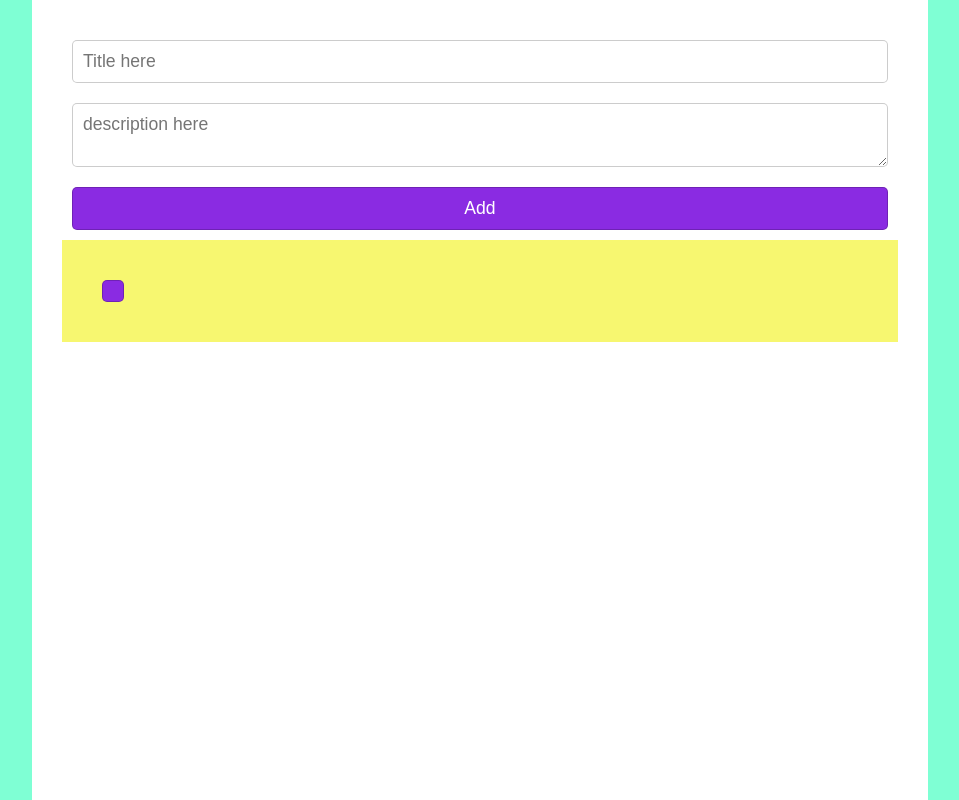
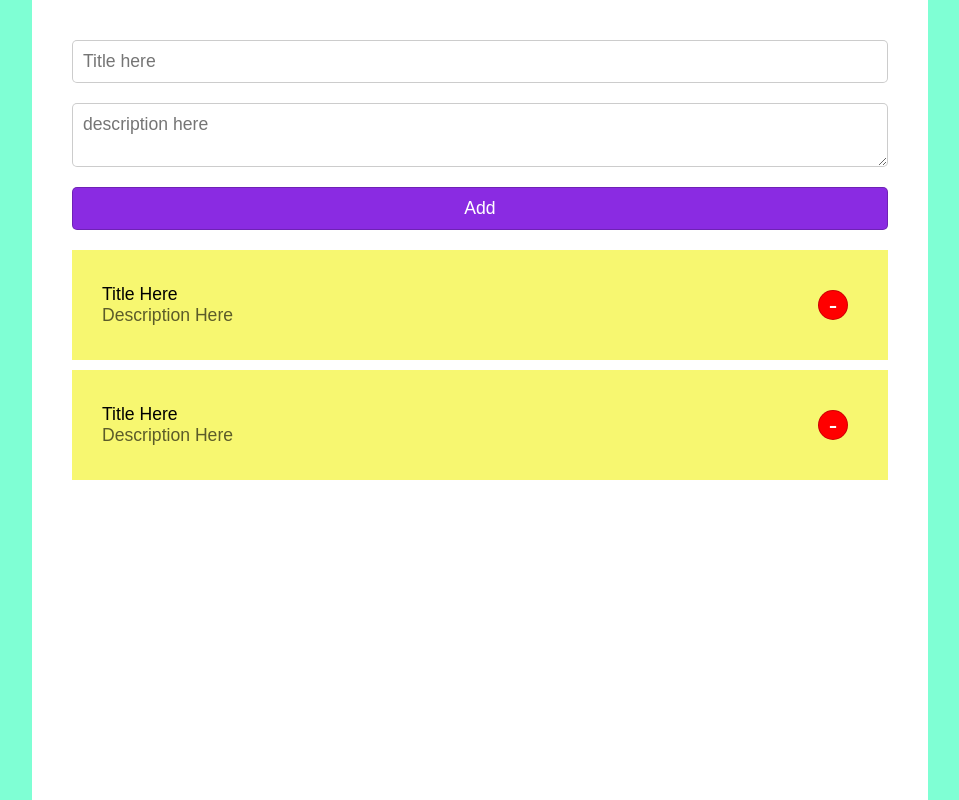
Before and after one commit to Divyaa268/DailyGoalsProject, a plain HTML site: page index.html in a window 1280 px wide. Shown: the whole page, without its empty margins (160-1119 px from the left). Drawn offline with Linux system fonts and the light colour scheme.

Commit message:
updated css
updated css

```diff
--- a/index.html
+++ b/index.html
@@ -20,13 +20,30 @@
         <div class="task">
 
             <div>
+                <p> Title Here </p>
+                <span> Description Here </span>
 
             </div>
 
-            <button></button>
+                <button class="delBtn"> - </button>
+            </div>
+
+            <div class="task">
+
+                <div>
+                    <p> Title Here </p>
+                    <span> Description Here </span>
+
+                </div>
+
+                <button class="delBtn"> - </button>
+            </div>
+
         </div>
 
-    </div>
+
+
+</div>
 
 </body>
 <script src="./index.js"></script>
--- a/style.css
+++ b/style.css
@@ -56,4 +56,27 @@ button:hover
     color: black;
     display: flex;
     align-items: center;
+    margin: 10px;
 }
+
+.task > div
+{
+    width: 100%;
+}
+
+.task span
+{
+    color: rgba(0, 0, 0, 0.632);
+}
+
+.delBtn
+{
+    border-radius: 100%;
+    width: 30px;
+    height: 30px;
+    font-size: 1.6rem;
+    display: flex;
+    justify-content: center;
+    align-items: center;
+    background-color: red;
+}
```
